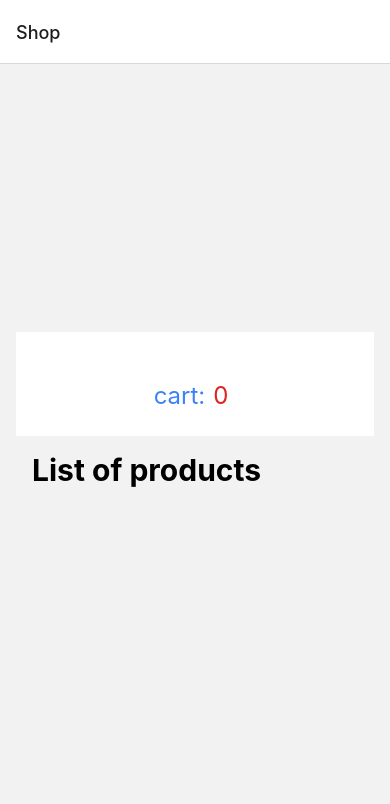
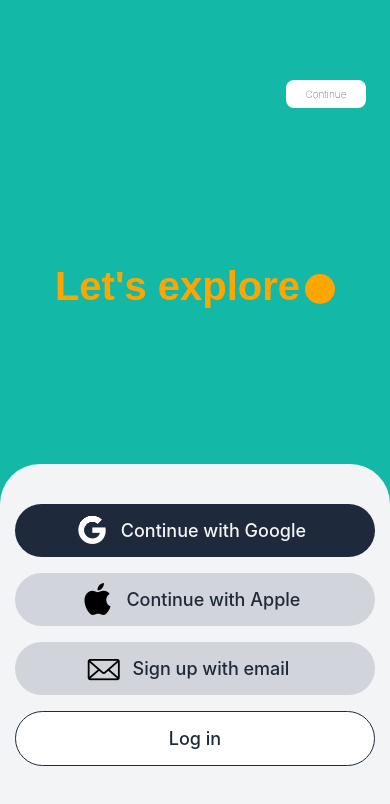
Before and after one commit to lulled/expo-redux-reactnative-skia, a React Native app: screen /WellCome in a window 390 px wide. Shown: the top 804 px of the page. Built offline with nearby package versions, Linux system fonts and the light colour scheme; no server answers.

Commit message:
i added a wellcome screen with chat gpt animation

```diff
--- /dev/null
+++ b/components/AuthButtons.jsx
@@ -0,0 +1,31 @@
+import { View, Text } from 'react-native'
+import React from 'react'
+import { AntDesign } from '@expo/vector-icons';
+import { Fontisto } from '@expo/vector-icons';
+
+
+export default function AuthButtons() {
+  return (
+    <View className='bg-gray-100 w-full h-[380px] rounded-t-[40px] '>
+        <View className=' w-full h-full pt-8 items-center'>
+        <View className='flex-row m-2 bg-slate-800  w-[360px] justify-center items-center rounded-[50px] px-8'>
+           <AntDesign name="google" size={32} color="white" />
+            <Text className='text-gray-100 px-2 py-4 text-[18px] font-medium '> Continue with Google</Text>
+        </View>
+        <View className='flex-row m-2 bg-gray-300  w-[360px] justify-center items-center rounded-[50px] px-8'>
+        <AntDesign name="apple1" size={32} color="black" />
+            <Text className='text-gray-800 px-2 py-4 text-[18px] font-medium '> Continue with Apple</Text>
+        </View>
+        <View className='flex-row m-2 bg-gray-300  w-[360px] justify-center items-center rounded-[50px] px-8'>
+        <Fontisto name="email" size={32} color="black" />
+            <Text className='text-gray-800 px-2 py-4 text-[18px] font-medium '> Sign up with email </Text>
+        </View>
+        <View className=' bg-white m-2  w-[360px] justify-center items-center rounded-[50px] px-8 border-[1px] border-slate-800'>
+
+            <Text className='text-slate-800 px-2 py-4 text-[18px] font-medium '> Log in </Text>
+        </View>
+        </View>
+
+    </View>
+  )
+}
--- /dev/null
+++ b/components/WellCome.jsx
@@ -0,0 +1,18 @@
+import { View, Text,TouchableOpacity } from 'react-native'
+import React from 'react'
+import AuthButtons from './AuthButtons'
+import WellComeAnime from './WellComeAnime'
+import { useNavigation } from '@react-navigation/native'
+
+export default function WellCome() {
+    const navigation =useNavigation();
+  return (
+    <View className='flex-1 bg-teal-500'>
+      <TouchableOpacity className=' justify-between ml-10 mt-20  mr-6 items-end' onPress={()=>navigation.navigate('Shop',{})}>
+      <Text className='w-[80px] bg-white text-black text-center font-thin text-[10px] p-2 rounded-lg'>Continue</Text>
+      </TouchableOpacity>
+      <WellComeAnime />
+      <AuthButtons />
+    </View>
+  )
+}
--- /dev/null
+++ b/components/WellComeAnime.jsx
@@ -0,0 +1,83 @@
+import React, { useState, useEffect } from 'react';
+import { View, Text, StyleSheet } from 'react-native';
+
+const TypingEffect = ({ texts, duration = 25 }) => {  // Halved the duration to double the speed
+  const [displayedText, setDisplayedText] = useState("");
+  const [currentStyle, setCurrentStyle] = useState({});
+  const [currentIndex, setCurrentIndex] = useState(0);
+
+  useEffect(() => {
+    let currentText = "";
+    let index = 0;
+
+    const typeText = () => {
+      if (currentText.length < texts[index].text.length) {
+        currentText = texts[index].text.substr(0, currentText.length + 1);
+        setDisplayedText(currentText);
+        setTimeout(typeText, duration);
+      } else {
+        setTimeout(() => {
+            setDisplayedText("");
+            setCurrentStyle({ color: texts[(index + 1) % texts.length].style.color });
+            setTimeout(() => {
+                index = (index + 1) % texts.length;
+                setCurrentStyle(texts[index].style || {});
+                currentText = "";
+                setTimeout(typeText, duration);
+            }, 2000);
+        }, 2000);
+      }
+    };
+    setCurrentStyle(texts[index].style || {});
+    typeText();
+  }, [texts]);
+
+  return (
+    <View style={{ flexDirection: 'row', alignItems: 'center' }}>
+      <Text style={currentStyle}>{displayedText}</Text>
+      <View className='rounded-[50px]' style={[
+        styles.cursor,
+        {
+          backgroundColor: currentStyle.color,
+        }
+      ]} />
+    </View>
+  );
+}
+
+const WellComeAnime = () => {
+  return (
+    <View style={styles.container}>
+      <TypingEffect texts={[
+        { text: "Let's invent", style: { color: 'blue', fontSize: 40, fontFamily: 'sans-serif', fontWeight: '800' } },
+        { text: "Let's explore", style: { color: 'orange', fontSize: 40, fontFamily: 'sans-serif', fontWeight: '800' } },
+        { text: "Let's brainstorm", style: { color: 'pink', fontSize: 40, fontFamily: 'sans-serif', fontWeight: '800' } },
+        { text: "Let's build", style: { color: 'teal', fontSize: 40, fontFamily: 'sans-serif', fontWeight: '800' } },
+        { text: "Let's go", style: { color: 'purple', fontSize: 40, fontFamily: 'sans-serif', fontWeight: '800' } },
+        { text: "Let's create", style: { color: 'red', fontSize: 40, fontFamily: 'sans-serif', fontWeight: '800' } },
+        { text: "Let's chit-chat", style: { color: 'green', fontSize: 40, fontFamily: 'sans-serif', fontWeight: '800' } },
+        { text: "Chat GPT", style: { color: 'yellow', fontSize: 40, fontFamily: 'sans-serif', fontWeight: '800' } },
+        { text: "Let's discover", style: { color: 'brown', fontSize: 40, fontFamily: 'sans-serif', fontWeight: '800' } },
+        { text: "Let's collaborate", style: { color: 'grey', fontSize: 40, fontFamily: 'sans-serif', fontWeight: '800' } },
+        { text: "Let's grow", style: { color: 'cyan', fontSize: 40, fontFamily: 'sans-serif', fontWeight: '800' } }
+      ]} />
+    </View>
+  );
+};
+
+const styles = StyleSheet.create({
+  container: {
+    flex: 1,
+    justifyContent: 'center',
+    alignItems: 'center',
+  },
+  cursor: {
+    marginTop:5,
+    marginLeft: 5,
+    width: 30,
+    height: 30,
+    borderRadius: 50,  // Adjusted for a circle shape
+  },
+});
+
+export default WellComeAnime;
--- a/navigation/AppStack.js
+++ b/navigation/AppStack.js
@@ -6,13 +6,14 @@ import ProductsDetails from '../components/ProductsDetails'
 import Cart from '../components/Cart';
 import CartItems from '../components/CartItems'
 import { NavigationContainer } from '@react-navigation/native'
-
+import WellCome from '../components/WellCome'
 const AppStackNav = createNativeStackNavigator()
 
 export default function AppStack() {
   return (
 
     <AppStackNav.Navigator>
+        <AppStackNav.Screen name='WellCome' component={WellCome} options={{headerShown:false,}}/>
         <AppStackNav.Screen name='Shop' component={Products}/>
         <AppStackNav.Screen name='details' component={ProductsDetails}/>
         <AppStackNav.Screen name='Cart' component={Cart}/>
--- a/package.json
+++ b/package.json
@@ -9,6 +9,7 @@
     "web": "expo start --web"
   },
   "dependencies": {
+    "@expo/vector-icons": "^13.0.0",
     "@react-navigation/bottom-tabs": "^6.5.7",
     "@react-navigation/native": "^6.0.16",
     "@react-navigation/native-stack": "^6.9.4",
```
Also changed, not shown: wellcome.txt (added), 1 other file (tests, documents, lock files or other folders).
